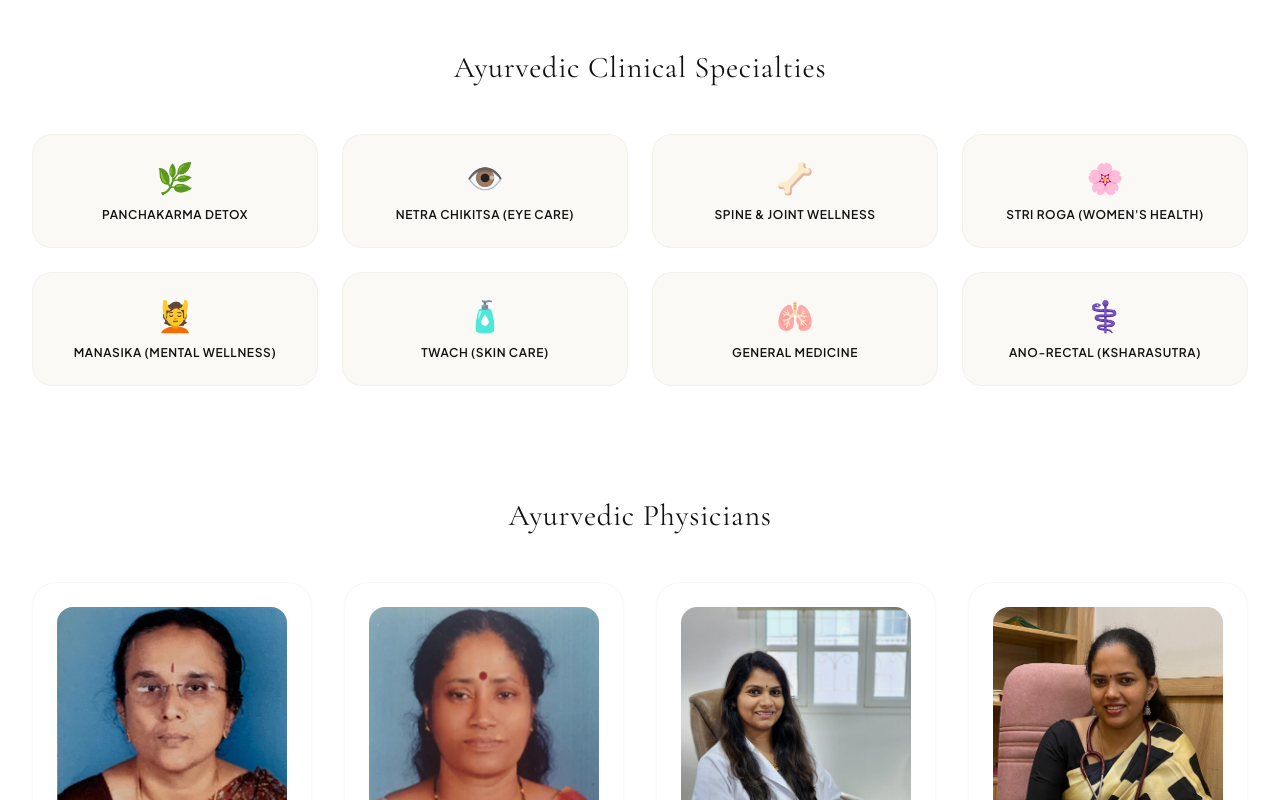
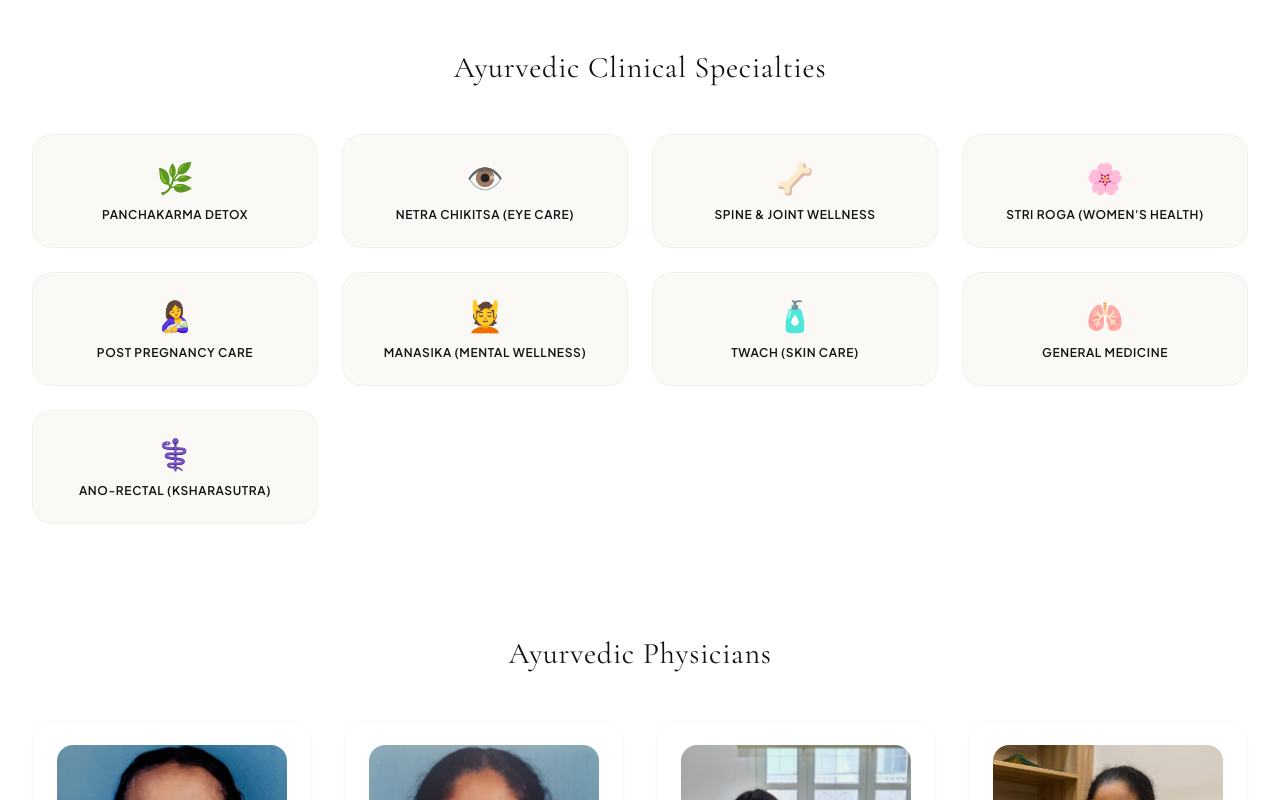
Before and after one commit to Shamal-mk/-anc-clinic-web-, a React (Vite) app: page /departments/ayurveda in a window 1280 px wide. Shown: the part 1360-2160 px from the top of the page. Built offline with nearby package versions, Linux system fonts and the light colour scheme.

Commit message:
feat: add post pregnancy to ayurvedic specialties

```diff
--- a/src/pages/Ayurveda.tsx
+++ b/src/pages/Ayurveda.tsx
@@ -112,6 +112,7 @@ const Ayurveda = () => {
               { icon: '👁️', label: 'Netra Chikitsa (Eye Care)' },
               { icon: '🦴', label: 'Spine & Joint Wellness' },
               { icon: '🌸', label: "Stri Roga (Women's Health)" },
+              { icon: '🤱', label: 'Post Pregnancy Care' },
               { icon: '💆', label: 'Manasika (Mental Wellness)' },
               { icon: '🧴', label: 'Twach (Skin Care)' },
               { icon: '🫁', label: 'General Medicine' },
```
